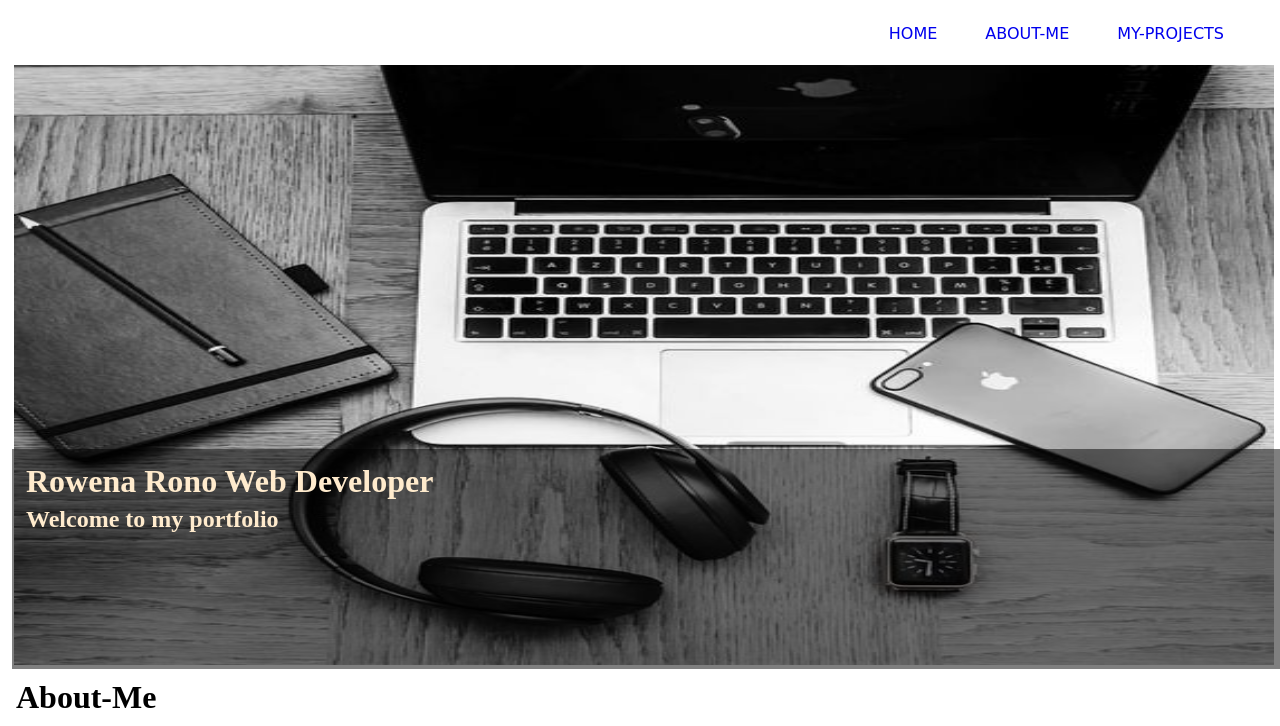
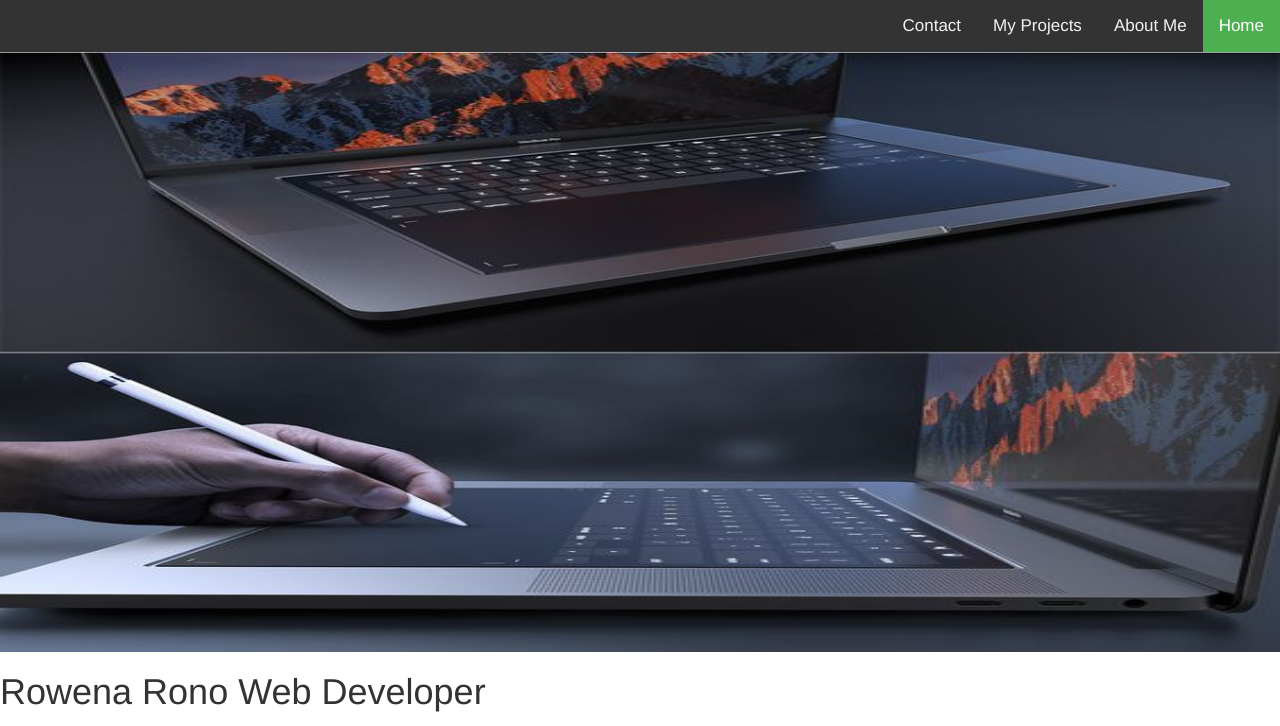
Before and after one commit to rowenarono95/My-portfolio, a plain HTML site: page index.html in a window 1280 px wide. Shown: the top 726 px of the page. Drawn offline with nearby package versions, Linux system fonts and the light colour scheme.

Commit message:
changed the nav and styled it

```diff
--- a/index.html
+++ b/index.html
@@ -3,27 +3,28 @@
   <head>
     <meta charset="UTF-8" />
     <meta name="viewport" content="width=device-width, initial-scale=1.0" />
-    <link rel="stylesheet" href="styles.css">
+    <link rel="stylesheet" href="styles.css" />
+    <link
+      rel="stylesheet"
+      href="https://maxcdn.bootstrapcdn.com/bootstrap/3.4.1/css/bootstrap.min.css"
+    />
     <title>Portfolio</title>
   </head>
   <body>
-    <div id="nav">
-      <nav>
-        <ul>
-          <li><a href="#home">Home</a></li>
-          <li><a href="#aboutme">About-Me</a></li>
-          <li><a href="#myprojects">My-Projects</a></li>
-        </ul>
-      </nav>
+    <div class="topnav">
+      <a class="active" href="#home">Home</a>
+      <a href="#about">About Me</a>
+      <a href="#myprojects">My Projects</a>
+      <a href="#contact">Contact</a>
     </div>
-    <div id="home">
-      <img src="/image/study.jpg" alt="" width="100%" height="600px" />
+    <div class="home">
+      <img src="/image/study4.jpg" alt="" width="100%" height="600px" />
       <div id="content">
         <h1>Rowena Rono Web Developer</h1>
         <h2>Welcome to my portfolio</h2>
       </div>
     </div>
-    <div id="aboutme">
+    <div class="aboutme">
       <h1>About-Me</h1>
       <h2>My Background</h2>
       <p>
@@ -38,11 +39,12 @@
         <span>wish to be one hell of hanker some day </span>
       </p>
     </div>
-    <div class="project" id="my-projects">
+    <div class="project">
       <h1>My-project</h1>
       <p>
-            This was my first project where i created a website of a parlor.So basically its a platform
-            where ladies come forward and make their nails and do facial which makes them look beautiful.
+        This was my first project where i created a website of a parlor.So
+        basically its a platform where ladies come forward and make their nails
+        and do facial which makes them look beautiful.
       </p>
       <p>This a glipse of my web page.</p>
       <h4>Technology Used</h4>
@@ -50,7 +52,9 @@
         <li>HTML</li>
         <li>CSS</li>
       </ol>
-        <a href="https://rowenarono95.github.io/ROWLY-BEAUTY-PARLOR/">ROWLY-BEAUTY-PARLOR</a>
+      <a href="https://rowenarono95.github.io/ROWLY-BEAUTY-PARLOR/"
+        >ROWLY-BEAUTY-PARLOR</a
+      >
     </div>
   </body>
 </html>
--- a/styles.css
+++ b/styles.css
@@ -1,50 +1,23 @@
+.topnav {
+    background-color: #333;
+    overflow: hidden;
+  }
 
+  .topnav a {
+    float: right;
+    color: #f2f2f2;
+    text-align: center;
+    padding: 14px 16px;
+    text-decoration: none;
+    font-size: 17px;
+  }
 
-*{
-    padding: 2px;
-    margin: 2px;
+  .topnav a:hover {
+    background-color: #ddd;
+    color: black;
+  }
 
+  .topnav a.active {
+    background-color: #4CAF50;
+    color: white;
   }
-  #home{
-      position: relative;
-      max-width: 100%;
-      margin: auto;
-  }
-  #home img{vertical-align: middle;}
-  #home #content{
-      position: absolute;
-      bottom: 0;
-      background: rgb(0,0,0);
-      background: rgba(0, 0, 0, 0.5);
-      color:blanchedalmond;
-      width: 100%;
-      padding: 10px;
-      height: 200px;
-  }
-    h1{
-      font-family: 'Gabriela', serif;
-      size: 25px;
-    }
-    #nav{
-        text-align: right;
-    }
-    #nav ul{
-      list-style-type: none;
-    }
-    #nav li{
-      display: inline-block;
-      margin-right: 30px;
-      font-family: 'Mirza', cursive;
-    }
-    #nav a:hover{
-       background-color: black;
-    }
-    #nav a{
-        text-decoration: none;
-        text-transform: uppercase;
-    }
-    p{
-        font-size: 20px;
-        font-family: Georgia, 'Times New Roman', Times, serif;
-        font-weight: lighter;
-    }
```
Lines whose indentation alone changed are shown as unchanged.
